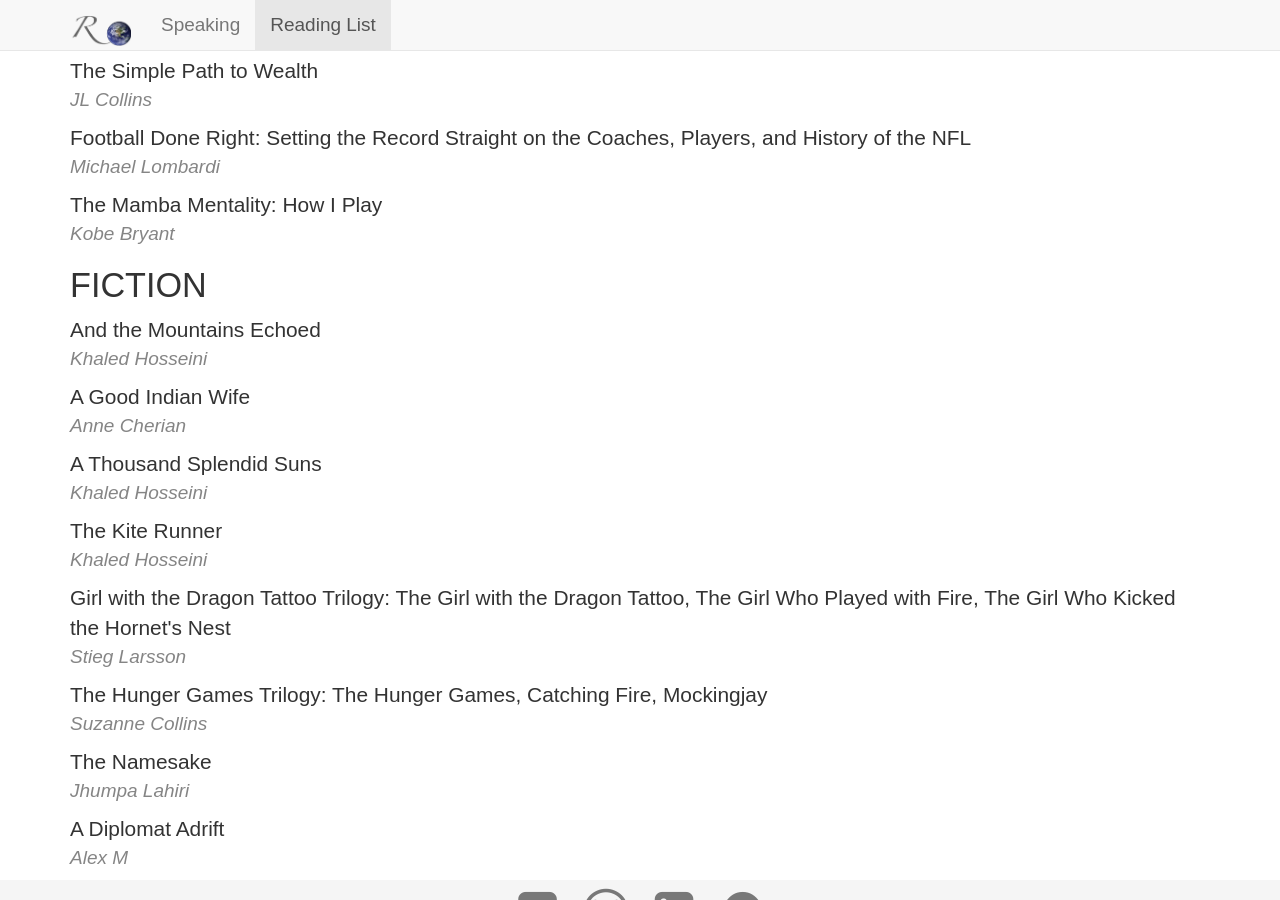
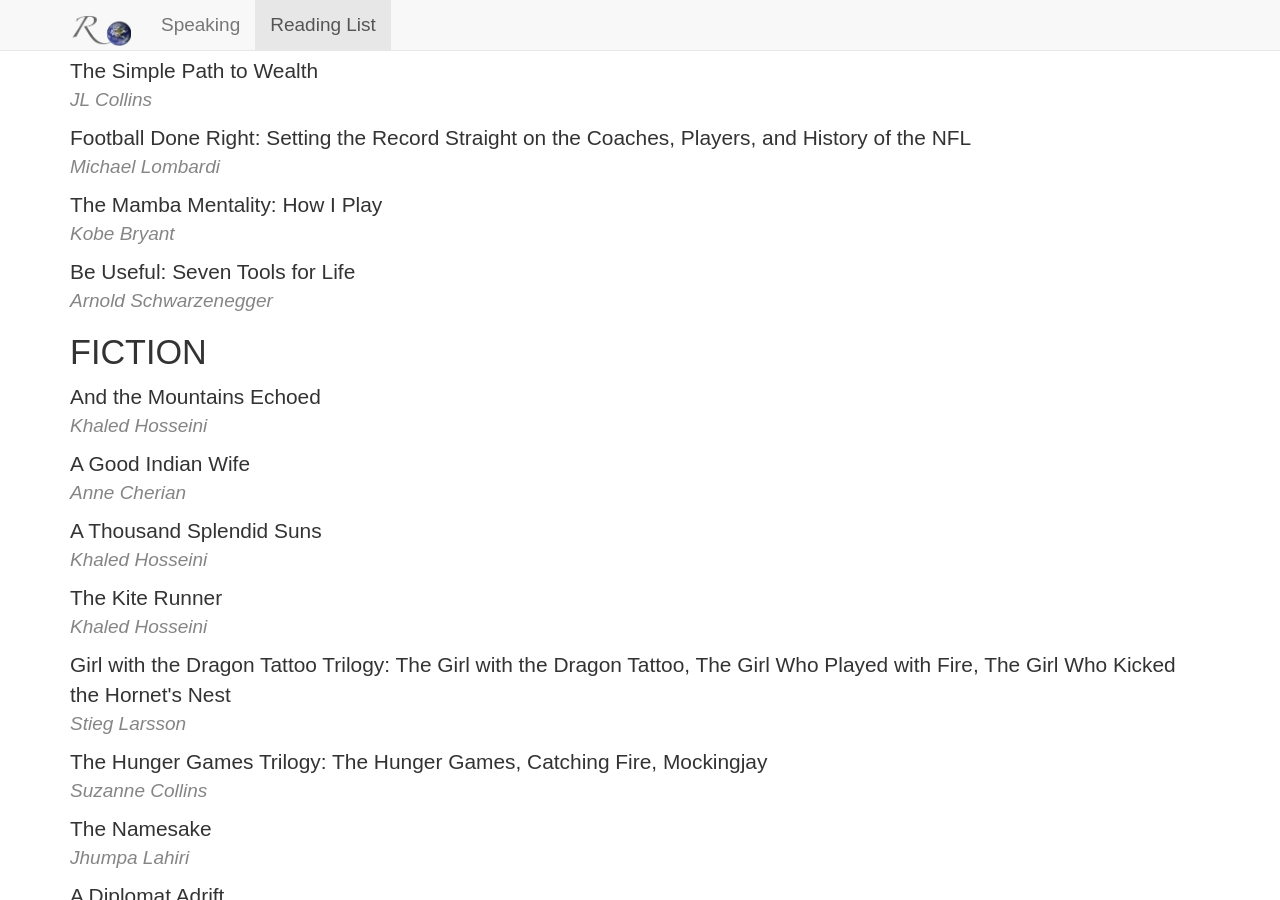
Before and after one commit to rovolution/rovolution.github.io, a Jekyll site: the page built from reading-list/index.html, in a window 1280 px wide and 900 px high, scrolled down 6710 px. Built offline with Jekyll 4.4.1, drawn with Linux system fonts in a browser that asks for light colours; nearby versions of some CDN libraries.

Commit message:
Update index.html

```diff
--- a/reading-list/index.html
+++ b/reading-list/index.html
@@ -413,6 +413,10 @@
 			<div class='book-list-title'>The Mamba Mentality: How I Play</div>
 			<div class='book-list-author'>Kobe Bryant</div>
 		</li>
+		<li class='book-list-entry'>
+			<div class='book-list-title'>Be Useful: Seven Tools for Life</div>
+			<div class='book-list-author'>Arnold Schwarzenegger</div>
+		</li>
 	</ul>
 	<h3 class="book-list-category">FICTION</h3>
 	<ul class='book-list'>
```
